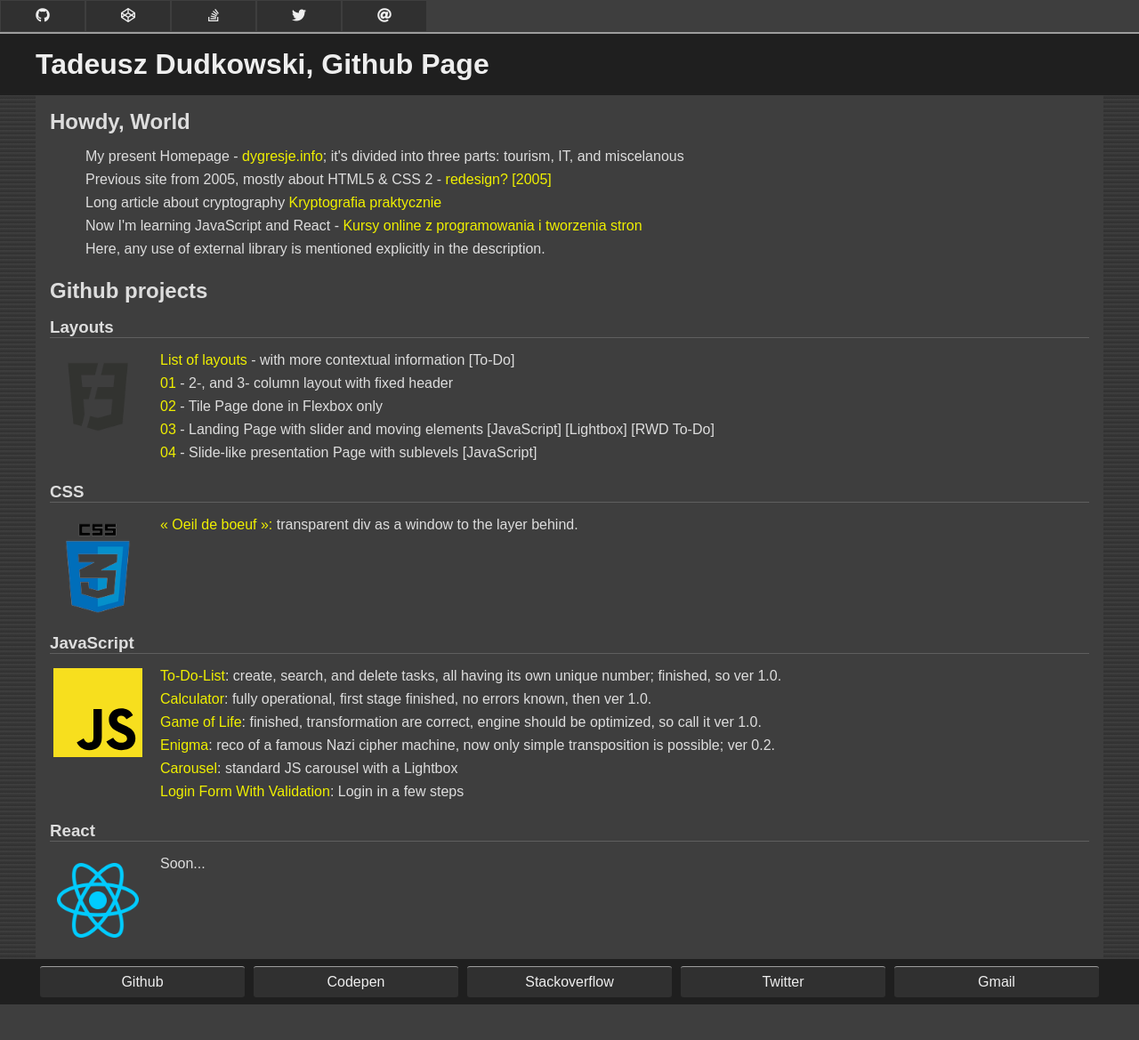
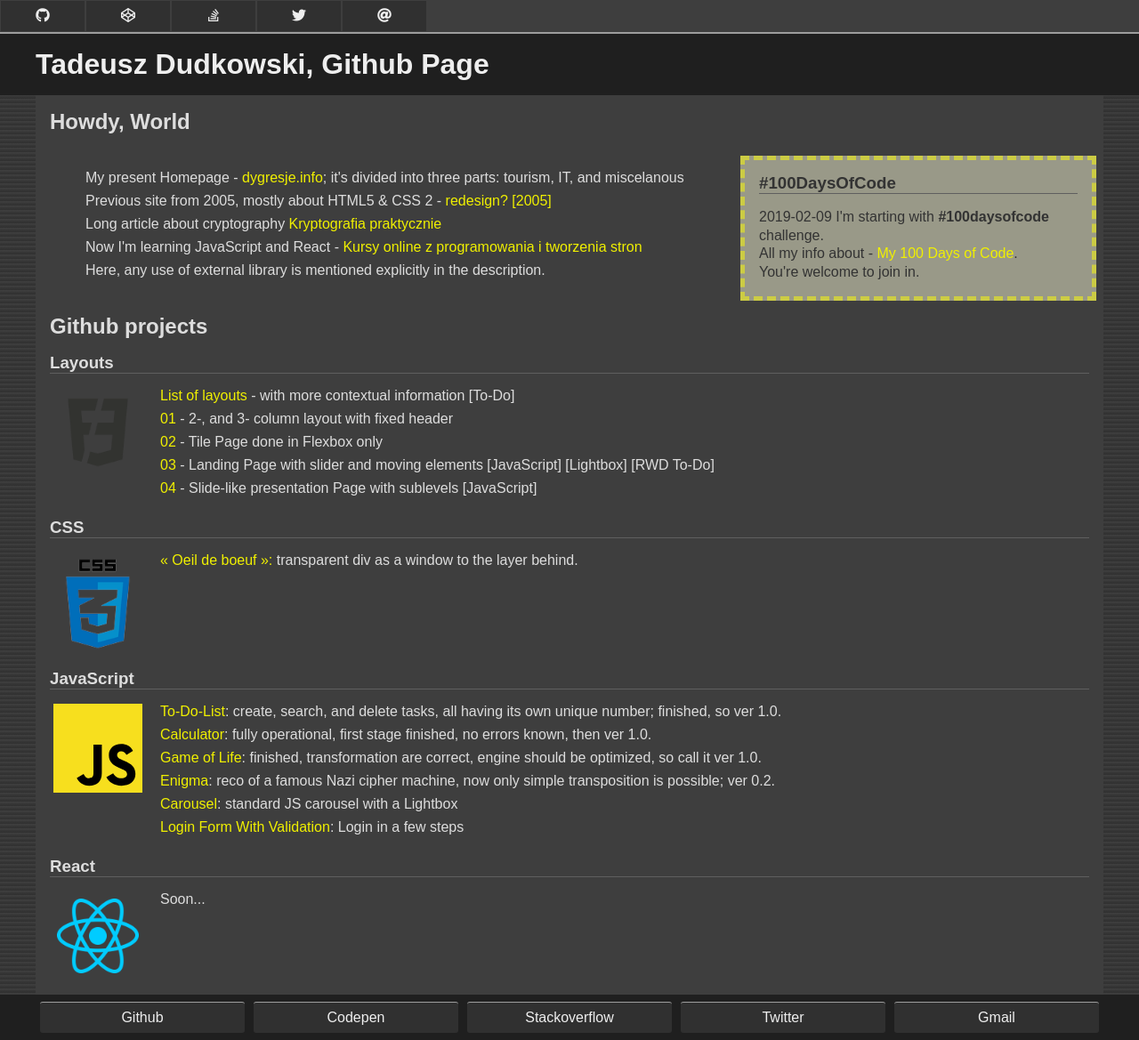
Before and after one commit to tdudkowski/tdudkowski.github.io, a Jekyll site: the page built from index.html, in a window 1280 px wide. Shown: the whole page at 89% size. Built offline with Jekyll 4.4.1, drawn with Linux system fonts in a browser that asks for light colours; nearby versions of some CDN libraries; before the commit the page ends 1129 px from its top, so only the background shows below that.

Commit message:
added info about 100daysofcode

```diff
--- a/css/main.css
+++ b/css/main.css
@@ -65,6 +65,17 @@ h3 {
 
 h3 {
  border-bottom: 1px solid #5f5f5f
+}
+
+.doc100 {
+ line-height: 1.3rem;
+ border: 5px dashed #cc4;
+ background-color: #998;
+ color: #333;
+}
+
+.doc100 p {
+ padding: 0 1rem;
 }
 
 p {
@@ -155,6 +166,20 @@ footer ul li a:hover {
   color: #ff0;
  }
 
+ .hello_world {
+  display: inline-block;
+  width: calc(100% - 31rem);
+  margin-left: 10px;
+  /* margin-right: 30rem; */
+ }
+
+ .doc100 {
+  box-sizing: border-box;
+  float: right;
+  width: 25rem;
+  margin: .5rem;
+ }
+
  img.ul_logo {
   display: initial;
   float: left;
--- a/index.html
+++ b/index.html
@@ -17,6 +17,13 @@ title: Tadeusz Dudkowski, Github Page
 				stron</a></li>
 		<li>Here, any use of external library is mentioned explicitly in the description.</li>
 	</ul>
+
+	<div class="doc100">
+		<h3>#100DaysOfCode</h3>
+		<p>2019-02-09 I'm starting with <strong>#100daysofcode</strong> challenge.<br>
+			All my info about - <a href="100daysofcode.html">My 100 Days of Code</a>.<br>
+			You're welcome to join in.</p>
+	</div>
 
 	<h2>Github projects</h2>
 
```
Also changed, not shown: 100daysofcode.html (added, +37 -0 lines).
